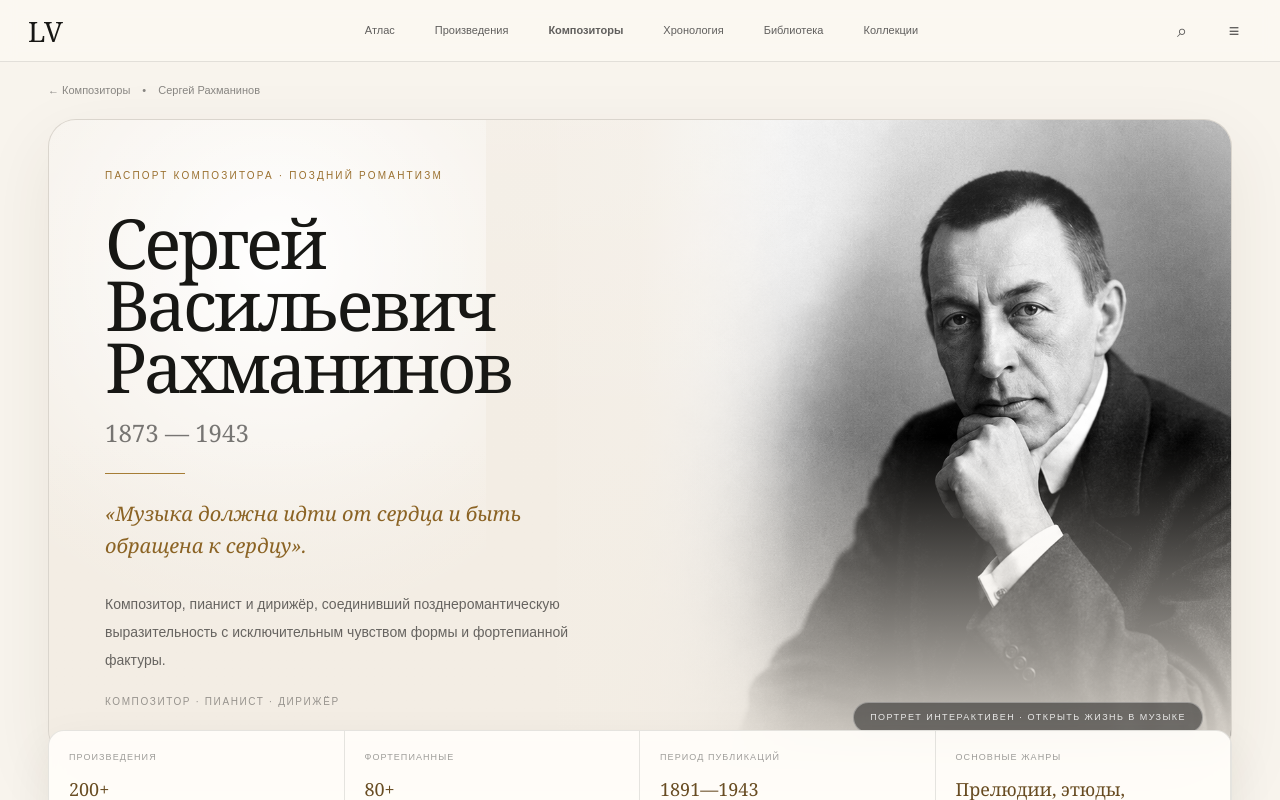
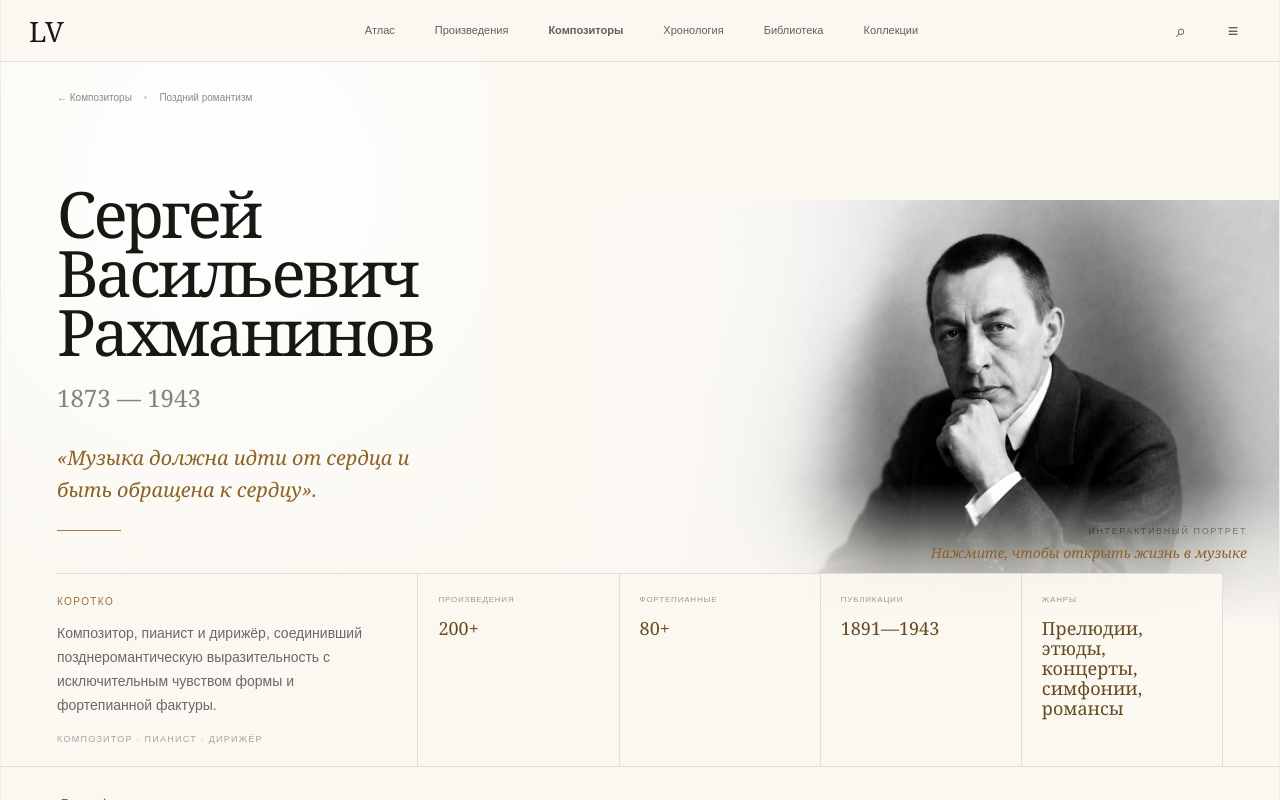
Before and after one commit to NPCWOW/piano-atlas-for-my-soul, a Next.js app: page /composers/sergei-rachmaninoff in a window 1280 px wide. Shown: the top 800 px of the page. Built offline with nearby package versions, Linux system fonts and the light colour scheme.

Commit message:
Redesign composer passport to reference layout

```diff
--- a/app/composers/[slug]/page.tsx
+++ b/app/composers/[slug]/page.tsx
@@ -42,60 +42,90 @@ export default async function ComposerPassportPage({ params }: { params: Promise
         genres: "Сонаты, концерты, симфонии, оперы, камерная музыка",
       };
 
+  const stats = [
+    ["Произведения", profile.works],
+    ["Фортепианные", profile.pianoWorks],
+    ["Публикации", profile.published],
+    ["Жанры", profile.genres],
+  ];
+
   return (
     <main className="min-h-screen bg-[#f8f4ed] text-[#171714]">
+      <div className="mx-auto min-h-screen max-w-[1500px] border-x border-black/[.045] bg-[#fbf8f2] shadow-[0_20px_70px_rgba(67,48,18,.06)]">
         <PrimaryNav active="Композиторы" />
 
-      <div className="mx-auto max-w-[1500px] px-5 pb-16 sm:px-8 lg:px-12">
-        <div className="flex items-center gap-3 py-5 text-[11px] text-black/45">
-          <Link href="/composers" className="hover:text-[#8b6324]">← Композиторы</Link>
-          <span>•</span>
-          <span>{composer.name.ru}</span>
+        <section className="relative overflow-hidden border-b border-black/10">
+          <div className="relative min-h-[430px] sm:min-h-[470px] lg:min-h-[505px]">
+            <div className="absolute inset-0 bg-[radial-gradient(circle_at_18%_22%,rgba(255,255,255,.98),transparent_38%)]" />
+
+            <div
+              className={`absolute bottom-0 right-0 h-[96%] w-[58%] bg-contain bg-bottom bg-no-repeat grayscale contrast-[1.08] ${
+                isMozart ? "sepia-[.10]" : ""
+              }`}
+              style={{ backgroundImage: `url('${portrait}')` }}
+            />
+            <div className="absolute inset-y-0 left-[38%] w-[31%] bg-gradient-to-r from-[#fbf8f2] via-[#fbf8f2]/92 to-transparent" />
+            <div className="absolute inset-x-0 bottom-0 h-36 bg-gradient-to-t from-[#fbf8f2] via-[#fbf8f2]/62 to-transparent" />
+
+            <div className="relative z-10 px-7 pb-24 pt-7 sm:px-10 lg:px-14">
+              <div className="flex items-center gap-3 text-[10px] text-black/46">
+                <Link href="/composers" className="transition hover:text-[#8b6324]">← Композиторы</Link>
+                <span className="text-black/20">•</span>
+                <span>{profile.era}</span>
               </div>
 
-        <section className="relative min-h-[570px] overflow-hidden rounded-[28px] border border-black/10 bg-[#f3ede4] shadow-[0_24px_70px_rgba(66,49,24,.08)]">
-          <div className="absolute inset-0 bg-[radial-gradient(circle_at_19%_22%,rgba(255,255,255,.98),transparent_34%)]" />
-          <div className="absolute inset-y-0 right-0 w-[57%] bg-cover bg-top grayscale contrast-110" style={{ backgroundImage: `url('${portrait}')` }} />
-          <div className="absolute inset-y-0 left-[37%] w-[26%] bg-gradient-to-r from-[#f3ede4] via-[#f3ede4]/88 to-transparent" />
-          <div className="absolute inset-0 bg-gradient-to-t from-[#f3ede4]/90 via-transparent to-white/15" />
-
-          <div className="relative z-10 flex min-h-[505px] items-center px-7 py-12 sm:px-10 lg:px-14">
-            <div className="max-w-[52%]">
-              <p className="text-[10px] uppercase tracking-[.22em] text-[#9b7130]">Паспорт композитора · {profile.era}</p>
-              <h1 className="mt-7 font-serif text-[clamp(3.2rem,5.4vw,6rem)] leading-[.9] tracking-[-.045em]">
+              <div className="mt-14 max-w-[49%] sm:mt-16 lg:mt-20">
+                <h1 className="font-serif text-[clamp(2.8rem,5vw,5.4rem)] leading-[.92] tracking-[-.045em]">
                   {composer.fullName.ru}
                 </h1>
-              <p className="mt-5 font-serif text-2xl text-black/52">{composer.born} — {composer.died}</p>
-              <div className="mt-6 h-px w-20 bg-[#a67d35]" />
-              <p className="mt-6 max-w-md font-serif text-xl italic leading-8 text-[#8b6324]">{profile.quote}</p>
-              <p className="mt-7 max-w-lg text-sm leading-7 text-black/58">{composer.biography.ru}</p>
-              <p className="mt-5 text-[10px] uppercase tracking-[.16em] text-black/38">{profile.roles}</p>
+                <p className="mt-5 font-serif text-xl text-black/48 sm:text-2xl">
+                  {composer.born} — {composer.died}
+                </p>
+                <p className="mt-7 max-w-sm font-serif text-[clamp(1.05rem,1.55vw,1.4rem)] italic leading-7 text-[#8b6324] sm:leading-8">
+                  {profile.quote}
+                </p>
+                <div className="mt-6 h-px w-16 bg-[#a67d35]" />
               </div>
             </div>
 
-          <div className="absolute bottom-6 right-7 z-[12] hidden rounded-full border border-white/35 bg-black/45 px-4 py-2 text-[9px] uppercase tracking-[.16em] text-white/85 backdrop-blur sm:block">
-            Портрет интерактивен · открыть жизнь в музыке
+            {hasJourney && (
+              <div className="pointer-events-none absolute bottom-16 right-8 z-[18] hidden text-right sm:block">
+                <p className="text-[9px] uppercase tracking-[.18em] text-black/40">Интерактивный портрет</p>
+                <p className="mt-1 font-serif text-sm italic text-[#8b6324]">Нажмите, чтобы открыть жизнь в музыке</p>
               </div>
+            )}
 
             {isRachmaninoff && <ComposerJourneyLink />}
             {isMozart && <MozartJourneyLink />}
+          </div>
+
+          <div className="relative z-30 -mt-[54px] px-7 sm:px-10 lg:px-14">
+            <div className="grid gap-0 border-t border-black/10 bg-[#fbf8f2]/95 lg:grid-cols-[31%_69%]">
+              <div className="border-r border-black/10 px-0 py-5 pr-8">
+                <p className="text-[10px] uppercase tracking-[.14em] text-[#9b7130]">Коротко</p>
+                <p className="mt-3 max-w-[310px] text-xs leading-5 text-black/58 sm:text-sm sm:leading-6">
+                  {composer.biography.ru}
+                </p>
+                <p className="mt-4 text-[9px] uppercase tracking-[.14em] text-black/34">{profile.roles}</p>
+              </div>
+
+              <div className="grid grid-cols-2 sm:grid-cols-4">
+                {stats.map(([label, value]) => (
+                  <div key={label} className="min-h-[108px] border-b border-r border-black/10 px-5 py-5 sm:border-b-0">
+                    <small className="block text-[8px] uppercase tracking-[.1em] text-black/38">{label}</small>
+                    <strong className="mt-3 block font-serif text-base font-medium leading-5 text-[#674b20] sm:text-lg">
+                      {value}
+                    </strong>
+                  </div>
+                ))}
+              </div>
+            </div>
+          </div>
         </section>
 
-        <section className="relative z-20 -mt-7 grid overflow-hidden rounded-2xl border border-black/10 bg-[#fffdf9]/95 shadow-[0_18px_45px_rgba(53,39,18,.08)] backdrop-blur sm:grid-cols-2 lg:grid-cols-4">
-          {[
-            ["Произведения", profile.works],
-            ["Фортепианные", profile.pianoWorks],
-            ["Период публикаций", profile.published],
-            ["Основные жанры", profile.genres],
-          ].map(([label, value]) => (
-            <div key={label} className="min-h-[110px] border-b border-r border-black/10 p-5 lg:border-b-0">
-              <small className="block text-[9px] uppercase tracking-[.12em] text-black/38">{label}</small>
-              <strong className="mt-3 block font-serif text-lg font-medium leading-6 text-[#684c22]">{value}</strong>
+        <div className="px-7 pb-16 sm:px-10 lg:px-14">
+          <ComposerPassportTabs composer={composer} works={works} hasJourney={hasJourney} />
         </div>
-          ))}
-        </section>
-
-        <ComposerPassportTabs composer={composer} works={works} hasJourney={hasJourney} />
       </div>
     </main>
   );
```
Lines whose indentation alone changed are shown as unchanged.
